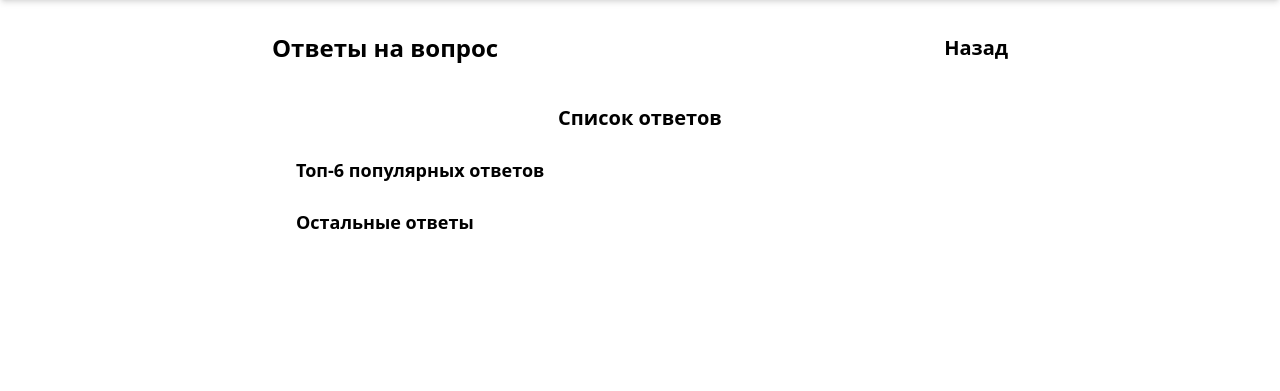
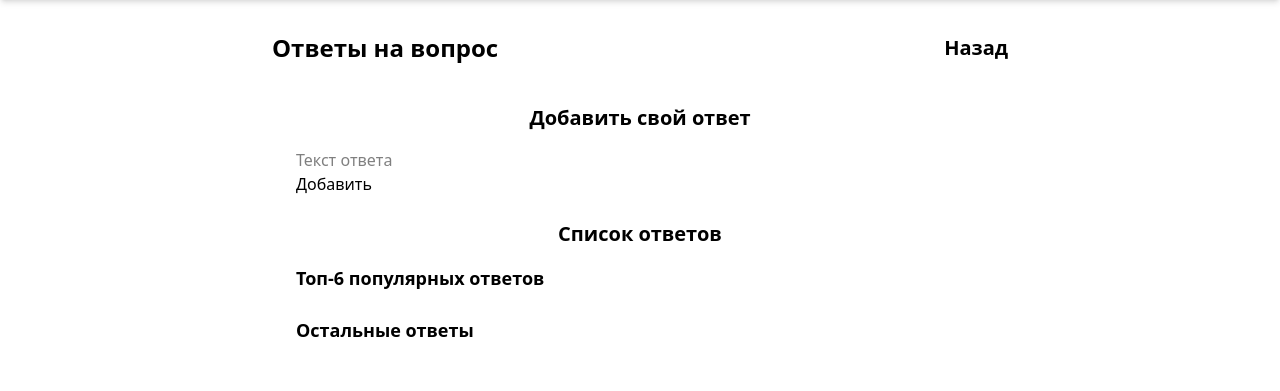
Before and after one commit to VND0/hundred-to-one, a Flask app: template templates/answers.html in a window 1280 px wide. Shown: the part 80-471 px from the top of the page. Run offline with Flask 3, Linux system fonts and the light colour scheme; the template is opened without the code that fills it, so the values that code supplies are empty; some libraries are stand-ins or nearby versions.

Commit message:
- Toast-file is a tools-file from this moment - Move get-jwt func to tools-file - Update imports in .js files - Add simple frontend part of adding answer

```diff
--- a/static/scripts/avatar.js
+++ b/static/scripts/avatar.js
@@ -1,5 +1,4 @@
 const avatarContainer = document.querySelector("#avatarContainer");
-
 
 document.addEventListener("DOMContentLoaded", () => {
     const colors = ["bg-red-500", "bg-orange-500", "bg-yellow-500", "bg-green-500",
--- a/static/scripts/toasts.js
+++ b/static/scripts/tools.js
@@ -1,5 +1,7 @@
 const toastTemplate = document.querySelector("#toastTemplate")
 const toastsContainer = document.querySelector("#toastsContainer")
+
+const cookieArr = document.cookie.split("; ")
 
 function formToast(text) {
     const elem = toastTemplate.content.firstElementChild.cloneNode(true)
@@ -18,3 +20,14 @@ export function formMessage(text) {
     const elem = formToast(text)
     elem.classList.add("alert-success")
 }
+
+export function getJwt() {
+    let jwtToken;
+    cookieArr.forEach((elem) => {
+        const parsed = elem.split("=")
+        if (parsed[0] === "jwtToken") {
+            jwtToken = parsed[1]
+        }
+    })
+    return jwtToken
+}
--- a/templates/answers.html
+++ b/templates/answers.html
@@ -7,21 +7,36 @@
             <a class="link link-info font-bold text-xl" id="backLink" href="#">Назад</a>
         </div>
 
-        {% set word_amount = question.question.strip().split() | length %}
-        <span class="font-semibold opacity-50 italic {{ 'break-words' if word_amount > 1 else 'break-all' }}">
+        <span class="font-semibold opacity-50 italic break-all">
             {{ question.question }}
         </span>
 
-        <div id="allAnswers" class="bg-base-300 rounded-lg space-y-6 mt-4 p-6" data-question-id="{{ question.id }}">
-            <h2 class="text-xl font-bold text-center">Список ответов</h2>
+        <div class="bg-base-300 rounded-lg space-y-6 mt-4 p-6">
+            <form id="addForm">
+                <h2 class="text-xl font-bold text-center mb-4">Добавить свой ответ</h2>
 
-            <div class="divider divider-start text-lg font-semibold">Топ-6 популярных ответов</div>
+                <div class="join w-full">
+                    <div class="flex-1">
+                        <label class="input join-item w-full">
+                            <input type="text" placeholder="Текст ответа" minlength="1" maxlength="40" required
+                                   class="text-base" id="addInput" />
+                        </label>
+                    </div>
+                    <button class="btn btn-accent join-item">Добавить</button>
+                </div>
+            </form>
 
-            <ul id="popularAnswers" class="space-y-4 px-2"></ul>
+            <div id="allAnswers" class="space-y-6" data-question-id="{{ question.id }}">
+                <h2 class="text-xl font-bold text-center mb-4">Список ответов</h2>
 
-            <div class="divider divider-start text-lg font-semibold">Остальные ответы</div>
+                <div class="divider divider-start text-lg font-semibold">Топ-6 популярных ответов</div>
 
-            <ul id="otherAnswers" class="space-y-4 px-2"></ul>
+                <ul id="popularAnswers" class="space-y-4 px-2"></ul>
+
+                <div class="divider divider-start text-lg font-semibold">Остальные ответы</div>
+
+                <ul id="otherAnswers" class="space-y-4 px-2"></ul>
+            </div>
         </div>
     </div>
 
```
Also changed, not shown: static/scripts/answers.js (+37 -8 lines), static/scripts/games.js (+2 -9 lines), static/scripts/pollQuestions.js (+2 -9 lines), static/scripts/polls.js (+2 -9 lines), static/scripts/questions.js (+2 -9 lines).
